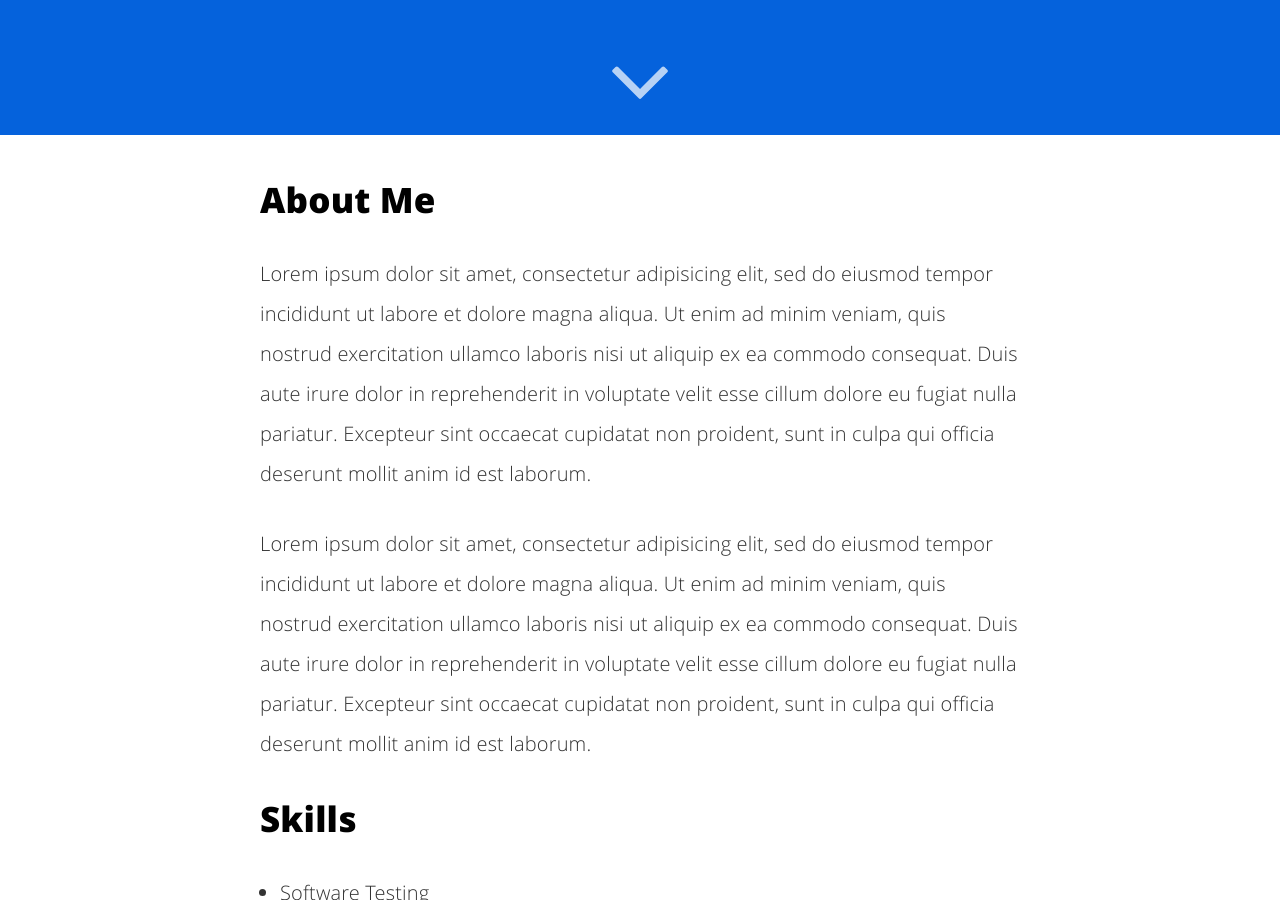
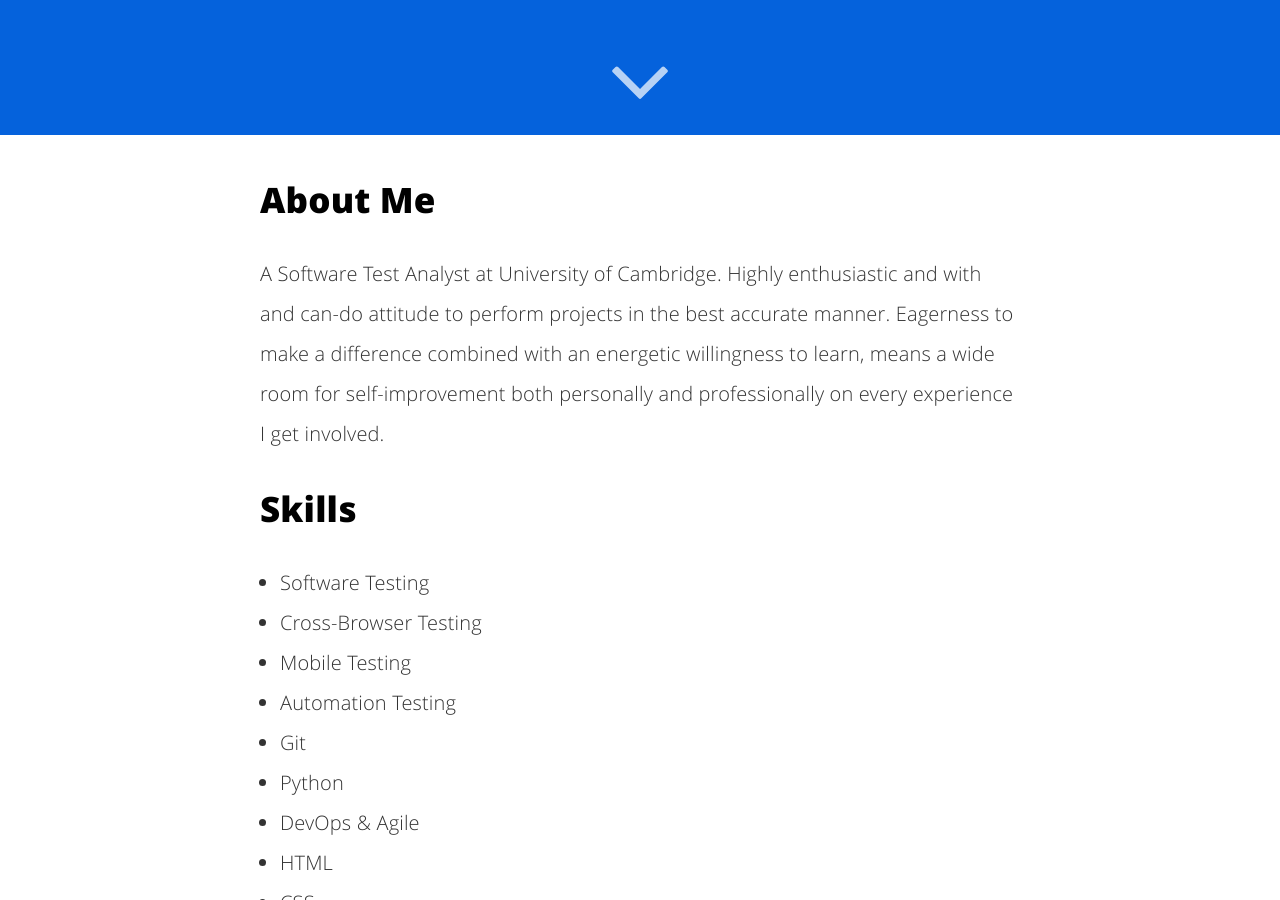
Before and after one commit to JuliaTorrejon/juliatorrejon.github.io, a Jekyll site: the page built from about.html, in a window 1280 px wide and 900 px high, scrolled down 765 px. Built offline with Jekyll 4.4.1, drawn with Linux system fonts in a browser that asks for light colours.

Commit message:
Update about.html

```diff
--- a/about.html
+++ b/about.html
@@ -9,20 +9,9 @@ description: "Advocating for a better world"
 
 <h2>About Me</h2>
 
-<p>Lorem ipsum dolor sit amet, consectetur adipisicing elit, sed do eiusmod
-tempor incididunt ut labore et dolore magna aliqua. Ut enim ad minim veniam,
-quis nostrud exercitation ullamco laboris nisi ut aliquip ex ea commodo
-consequat. Duis aute irure dolor in reprehenderit in voluptate velit esse
-cillum dolore eu fugiat nulla pariatur. Excepteur sint occaecat cupidatat non
-proident, sunt in culpa qui officia deserunt mollit anim id est laborum.</p>
-
-
-<p>Lorem ipsum dolor sit amet, consectetur adipisicing elit, sed do eiusmod
-tempor incididunt ut labore et dolore magna aliqua. Ut enim ad minim veniam,
-quis nostrud exercitation ullamco laboris nisi ut aliquip ex ea commodo
-consequat. Duis aute irure dolor in reprehenderit in voluptate velit esse
-cillum dolore eu fugiat nulla pariatur. Excepteur sint occaecat cupidatat non
-proident, sunt in culpa qui officia deserunt mollit anim id est laborum.</p>
+<p>A Software Test Analyst at University of Cambridge. Highly enthusiastic and with and can-do attitude to
+   perform projects in the best accurate manner. Eagerness to make a difference combined with an energetic willingness
+ to learn, means a wide room for self-improvement both personally and professionally on every experience I get involved.</p>
 
 
 <h2>Skills</h2>
```
